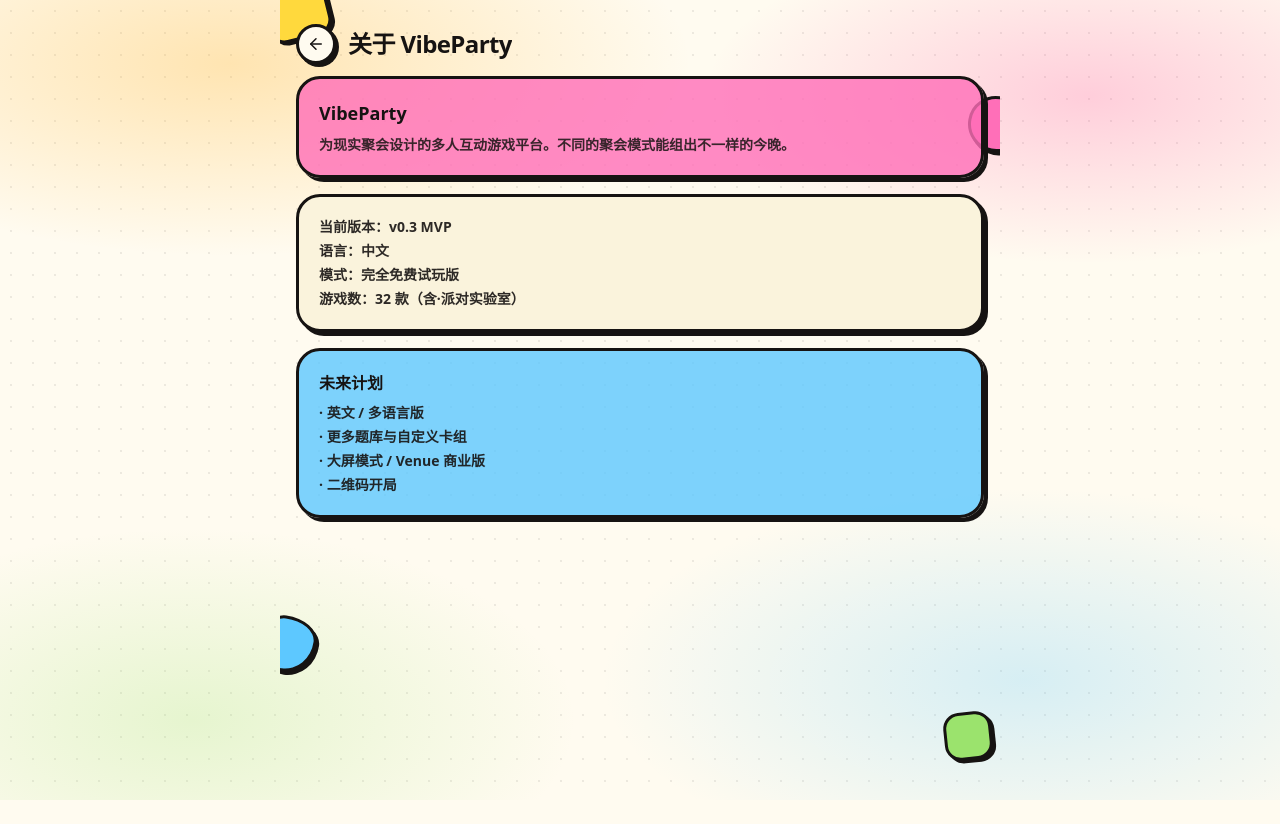
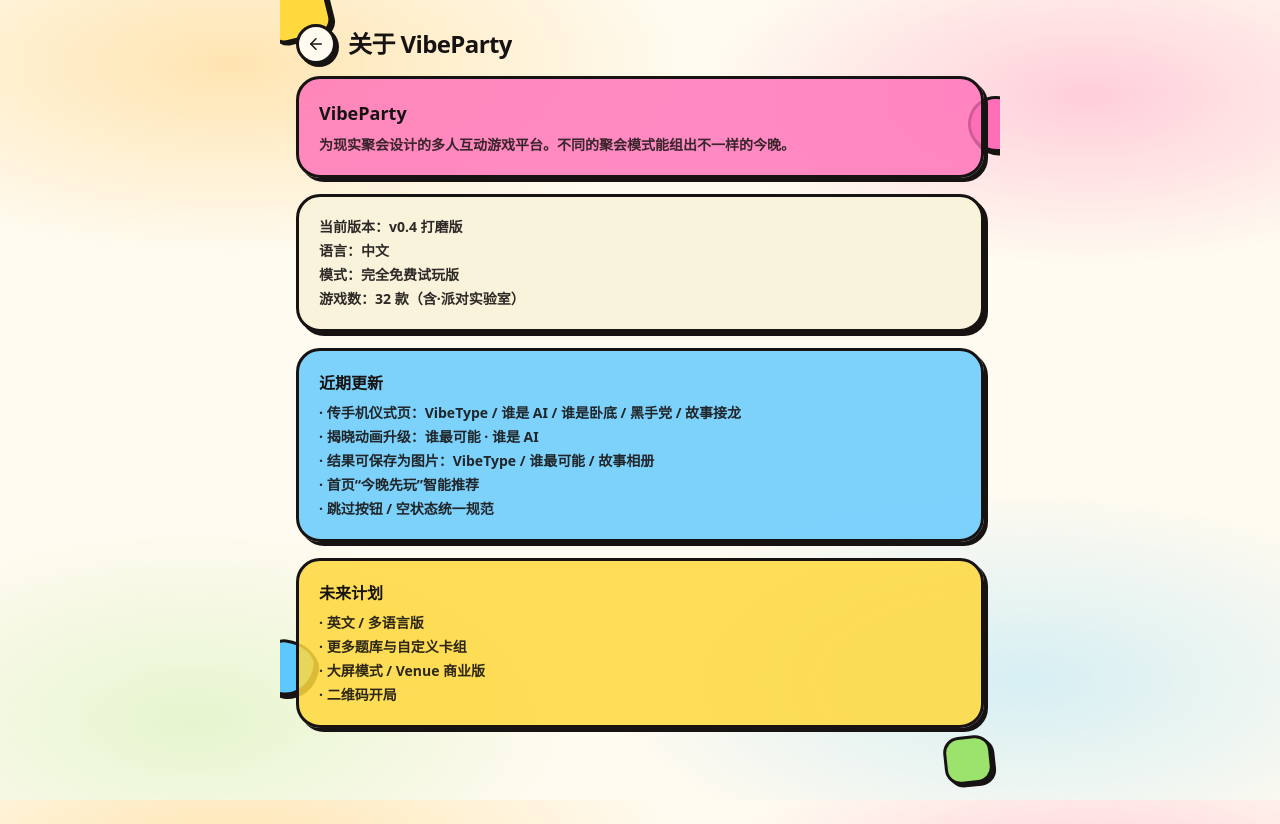
Before and after one commit to byronwjw-ui/vibepartyglobal, a Next.js app: page /about in a window 1280 px wide. Before the commit the page ends 800 px from the top, so only its background shows below. Built offline with nearby package versions, Linux system fonts and the light colour scheme.

Commit message:
Final guard: keep ignoreBuildErrors safety net + bump version copy

```diff
--- a/app/about/page.tsx
+++ b/app/about/page.tsx
@@ -13,13 +13,23 @@ export default function AboutPage() {
         </GlassCard>
         <GlassCard>
           <ul className="text-sm font-semibold space-y-1 text-paper-900/90">
-            <li>当前版本：v0.3 MVP</li>
+            <li>当前版本：v0.4 打磨版</li>
             <li>语言：中文</li>
             <li>模式：完全免费试玩版</li>
             <li>游戏数：32 款（含·派对实验室）</li>
           </ul>
         </GlassCard>
         <GlassCard tone="cyan">
+          <div className="font-black">近期更新</div>
+          <ul className="mt-2 text-sm font-semibold space-y-1 text-paper-900/90">
+            <li>· 传手机仪式页：VibeType / 谁是 AI / 谁是卧底 / 黑手党 / 故事接龙</li>
+            <li>· 揭晓动画升级：谁最可能 · 谁是 AI</li>
+            <li>· 结果可保存为图片：VibeType / 谁最可能 / 故事相册</li>
+            <li>· 首页“今晚先玩”智能推荐</li>
+            <li>· 跳过按钮 / 空状态统一规范</li>
+          </ul>
+        </GlassCard>
+        <GlassCard tone="yellow">
           <div className="font-black">未来计划</div>
           <ul className="mt-2 text-sm font-semibold space-y-1 text-paper-900/90">
             <li>· 英文 / 多语言版</li>
--- a/next.config.mjs
+++ b/next.config.mjs
@@ -1,8 +1,8 @@
 /** @type {import('next').NextConfig} */
 const nextConfig = {
   reactStrictMode: true,
-  // 兜底：即使有遗漏的 TS / ESLint 严格错误也不阻塞 Vercel 部署。
-  // 开发环境（npm run dev / IDE）仍会显示这些错误。
+  // 兜底：P0+P1 打磨补丁包含大量组件调整，为避免偶发型 TS 推断错误造成部署被阻，保留此开关。
+  // dev (npm run dev) 和 IDE 中仍会出错提示。上线后可逐个收紧。
   typescript: { ignoreBuildErrors: true },
   eslint: { ignoreDuringBuilds: true },
 };
```
